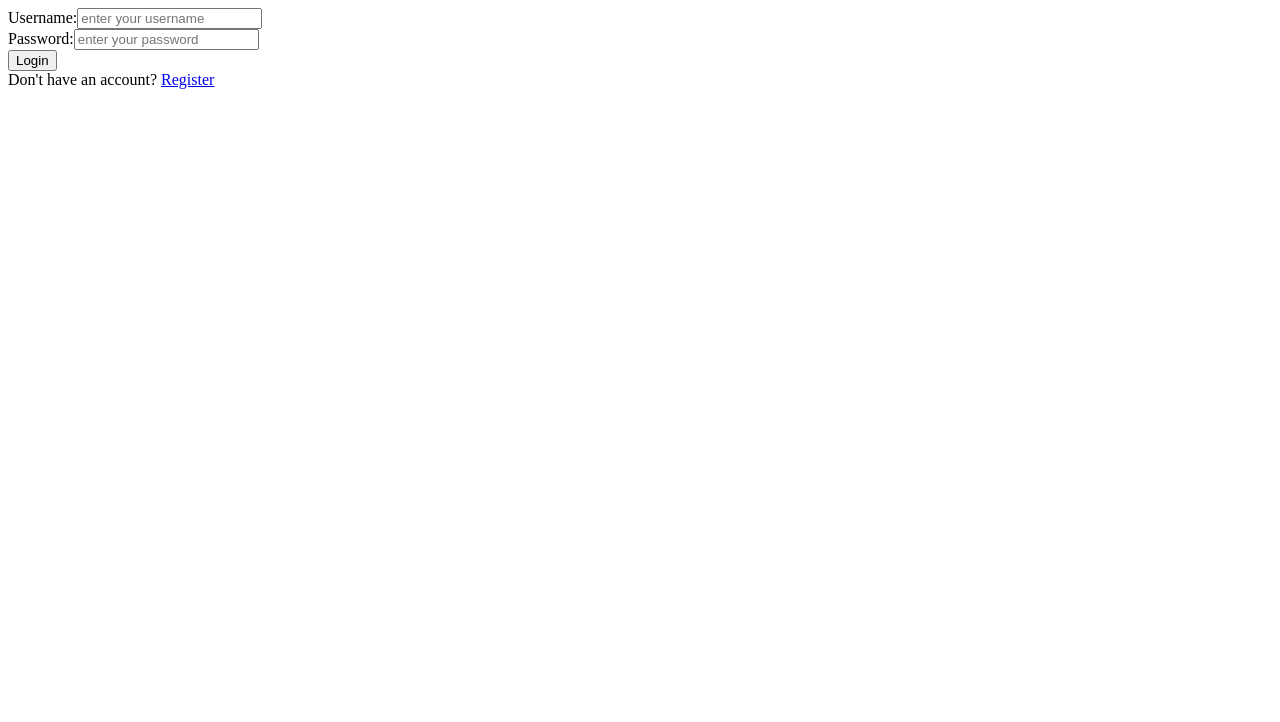
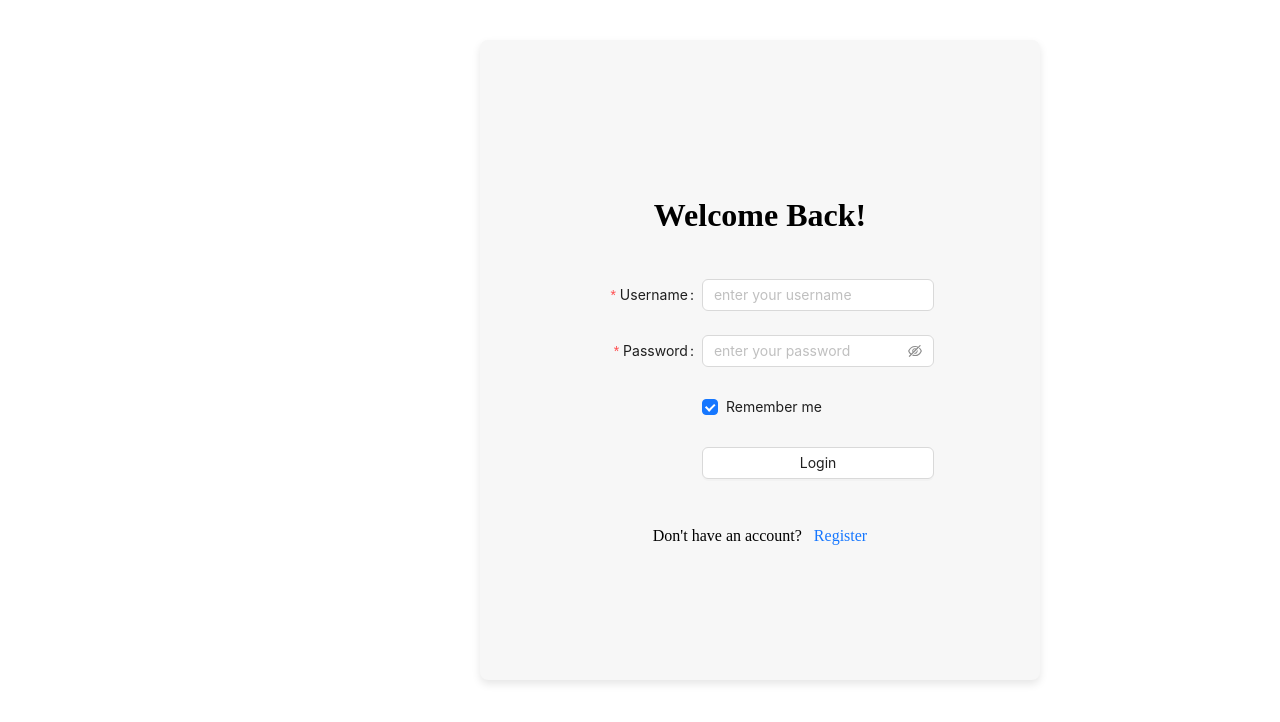
Before and after one commit to shwezhu/catpaws-clent, a React (Vite) app: page /login in a window 1280 px wide. Shown: the top 722 px of the page. Built offline with nearby package versions, Linux system fonts and the light colour scheme.

Commit message:
Refactor register component layout and styles

```diff
--- a/src/components/login.jsx
+++ b/src/components/login.jsx
@@ -1,22 +1,17 @@
-import { useState } from 'react';
 import {Link, useNavigate} from "react-router-dom";
+import {Button, Checkbox, Flex, Form, Input, Space} from "antd";
 
 function Login() {
-    const [username, setUsername] = useState('');
-    const [password, setPassword] = useState('');
-
     const navigate = useNavigate();
 
-    async function handleSubmit(event) {
-        event.preventDefault();
-
+    async function onFinish(values) {
         try {
             const res = await fetch('/auth/login', {
                 method: 'POST',
                 headers: {
                     'Content-Type': 'application/json',
                 },
-                body: JSON.stringify({ username, password }),
+                body: JSON.stringify(values),
             });
 
             const data = await res.json();
@@ -33,47 +28,126 @@
         }
     }
 
-    function handleUsernameChange(event) {
-        setUsername(event.target.value);
-    }
-
-    function handlePasswordChange(event) {
-        setPassword(event.target.value);
-    }
-
     // Render the login form
     return (
-        <div className="login-container">
-            <form onSubmit={handleSubmit}>
-                <div>
-                    <label htmlFor="username">Username:</label>
-                    <input
-                        type="text"
-                        id="username"
-                        value={username}
-                        onChange={handleUsernameChange}
-                        placeholder={"enter your username"}
-                        required={true}
-                    />
-                </div>
-                <div>
-                    <label htmlFor="password">Password:</label>
-                    <input
-                        type="password"
-                        id="password"
-                        value={password}
-                        onChange={handlePasswordChange}
-                        placeholder={"enter your password"}
-                        required={true}
-                    />
-                </div>
-                <button type="submit">Login</button>
-            </form>
-            <div>
+        <Flex
+            vertical
+            align={'center'}
+            justify={'center'}
+            gap={'large'}
+            style={{
+                height: '80vh',
+                backgroundColor: '#f7f7f7',
+                boxShadow: '0 4px 8px rgba(0, 0, 0, 0.1)',
+                borderRadius: 8,
+                width: '70vh',
+                position: 'absolute',
+                left: '60vh',
+                top: '5vh'
+            }}
+        >
+            <h1 className={"title"}>Welcome Back!</h1>
+            <Form
+                name="login-form"
+                labelCol={{
+                    span: 8,
+                }}
+                wrapperCol={{
+                    span: 16,
+                }}
+                style={{
+                    maxWidth: 600,
+                }}
+                initialValues={{
+                    remember: true,
+                }}
+                onFinish={onFinish}
+                autoComplete="off"
+            >
+                <Form.Item
+                    label="Username"
+                    name="username"
+                    rules={[
+                        {
+                            required: true,
+                            message: 'Please input your username!',
+                        },
+                    ]}
+                >
+                    <Input placeholder="enter your username" />
+                </Form.Item>
+
+                <Form.Item
+                    label="Password"
+                    name="password"
+                    rules={[
+                        {
+                            required: true,
+                            message: 'Please input your password!',
+                        },
+                    ]}
+                >
+                    <Input.Password placeholder="enter your password" />
+                </Form.Item>
+
+                <Form.Item
+                    name="remember"
+                    valuePropName="checked"
+                    wrapperCol={{
+                        offset: 8,
+                        span: 16,
+                    }}
+                >
+                    <Checkbox>Remember me</Checkbox>
+                </Form.Item>
+
+                <Form.Item
+                    wrapperCol={{
+                        offset: 8,
+                        span: 16,
+                    }}
+                >
+                    <Button block={true} type="default" htmlType="submit">
+                        Login
+                    </Button>
+                </Form.Item>
+            </Form>
+            <Space>
                 Don&apos;t have an account?&nbsp;
                 <Link to="/register">Register</Link>
-            </div>
-        </div>
+            </Space>
+        </Flex>
+        // <div className="login-container">
+        //     <form onSubmit={handleSubmit}>
+        //         <div>
+        //             <label htmlFor="username">Username:</label>
+        //             <input
+        //                 type="text"
+        //                 id="username"
+        //                 value={username}
+        //                 onChange={handleUsernameChange}
+        //                 placeholder={"enter your username"}
+        //                 required={true}
+        //             />
+        //         </div>
+        //         <div>
+        //             <label htmlFor="password">Password:</label>
+        //             <input
+        //                 type="password"
+        //                 id="password"
+        //                 value={password}
+        //                 onChange={handlePasswordChange}
+        //                 placeholder={"enter your password"}
+        //                 required={true}
+        //             />
+        //         </div>
+        //         <button type="submit">Login</button>
+        //     </form>
+        //     <div>
+        //         Don&apos;t have an account?&nbsp;
+        //         <Link to="/register">Register</Link>
+        //     </div>
+        // </div>
     );
 }
 
--- a/src/components/register.jsx
+++ b/src/components/register.jsx
@@ -1,10 +1,10 @@
-import {Button, Checkbox, Form, Input} from "antd";
+import {Button, Flex, Form, Input} from "antd";
 import {useNavigate} from "react-router-dom";
 
 export default function Register() {
     const navigate = useNavigate();
 
-    const onFinish = async (values) => {
+    async function onFinish(values) {
         try {
             const res = await fetch('/auth/register', {
                 method: 'POST',
@@ -23,9 +23,26 @@
         } catch (err) {
             console.error('register: ', err)
         }
-    };
+    }
 
     return (
+        <Flex
+            vertical
+            align={'center'}
+            justify={'center'}
+            gap={'large'}
+            style={{
+                height: '80vh',
+                backgroundColor: '#f7f7f7',
+                boxShadow: '0 4px 8px rgba(0, 0, 0, 0.1)',
+                borderRadius: 8,
+                width: '70vh',
+                position: 'absolute',
+                left: '60vh',
+                top: '5vh'
+            }}
+        >
+            <h1 className={"title"}>Register to a Member</h1>
             <Form
                 name="basic"
                 labelCol={{
@@ -89,26 +106,16 @@
                 </Form.Item>
 
                 <Form.Item
-                name="remember"
-                valuePropName="checked"
                     wrapperCol={{
                         offset: 8,
                         span: 16,
                     }}
                 >
-                <Checkbox>Remember me</Checkbox>
-            </Form.Item>
-
-            <Form.Item
-                wrapperCol={{
-                    offset: 8,
-                    span: 16,
-                }}
-            >
-                <Button type="primary" htmlType="submit">
-                    Submit
+                    <Button block={true} type="default" htmlType="submit">
+                        Register
                     </Button>
                 </Form.Item>
             </Form>
+        </Flex>
     )
 }
```
Lines whose indentation alone changed are shown as unchanged.
